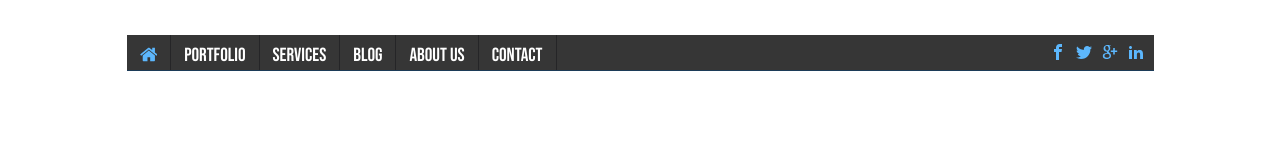
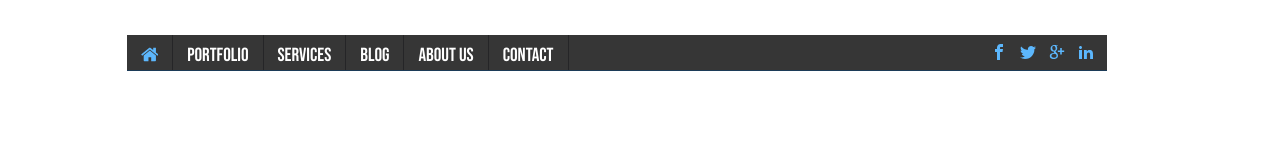
Before and after one commit to Bjorn1973/taak_nav, a website: page index.html in a window 1280 px wide. Drawn offline with Linux system fonts and the light colour scheme.

Commit message:
final commit

```diff
--- a/styles.css/style.css
+++ b/styles.css/style.css
@@ -19,6 +19,7 @@ main {
 nav {
   border-bottom: 1px solid var(--border);
   width: 100%;
+  max-width: 980px;
 }
 nav ul {
   display: flex;
@@ -37,10 +38,11 @@ nav ul li a {
   text-transform: uppercase;
   text-decoration: none;
   font-family: "Bebas Neue", cursive;
-  padding: 3px 13px;
+  padding: 3px 14px;
   margin-right: 1px;
   background-color: var(--darkgrey);
   text-align: center;
+  transition: all 300ms;
 }
 nav ul li:nth-of-type(1) a {
   color: var(--hover);
@@ -51,8 +53,7 @@ li:nth-of-type(8) a,
 li:nth-of-type(9) a,
 li:nth-of-type(10) a {
   color: var(--hover);
-  padding: 3px 10px 3px 0px;
-
+  padding: 3px 13px 3px 0px;
   margin-right: 0;
   font-size: 16px;
 }
```
